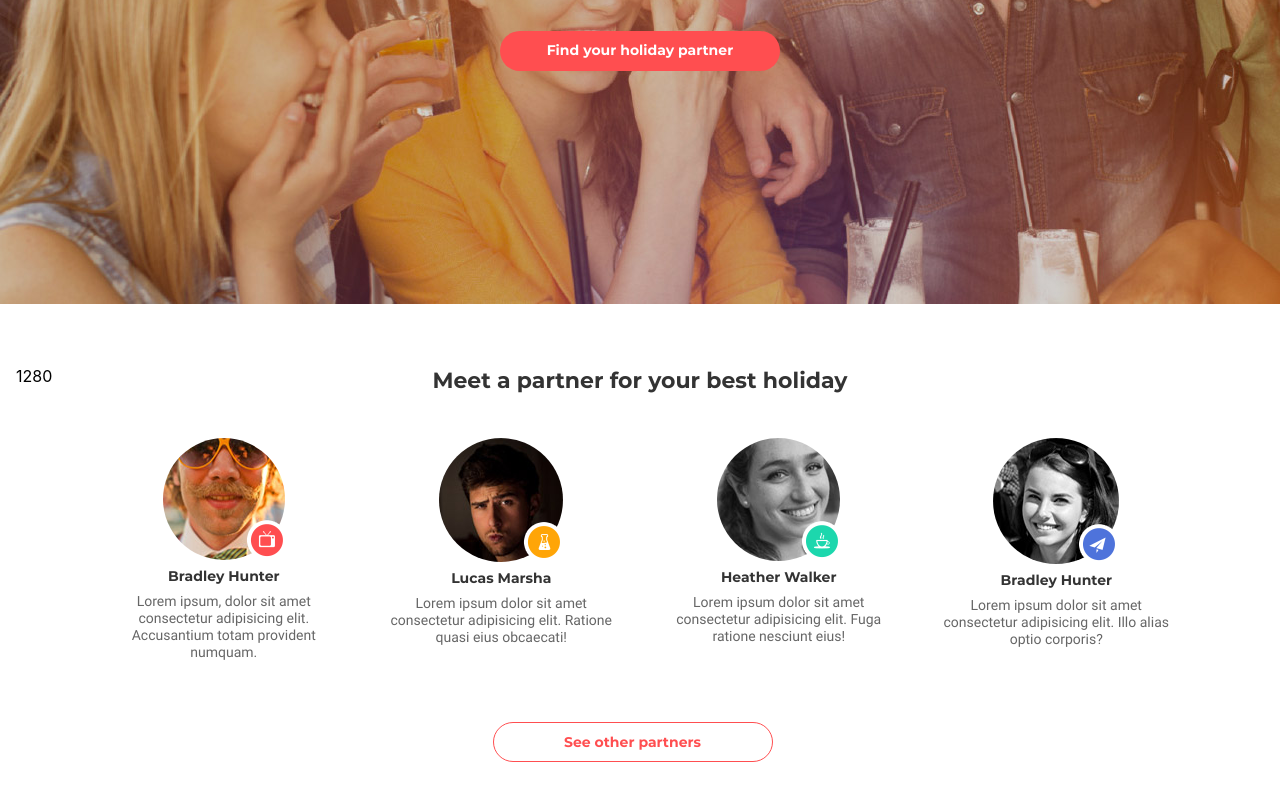
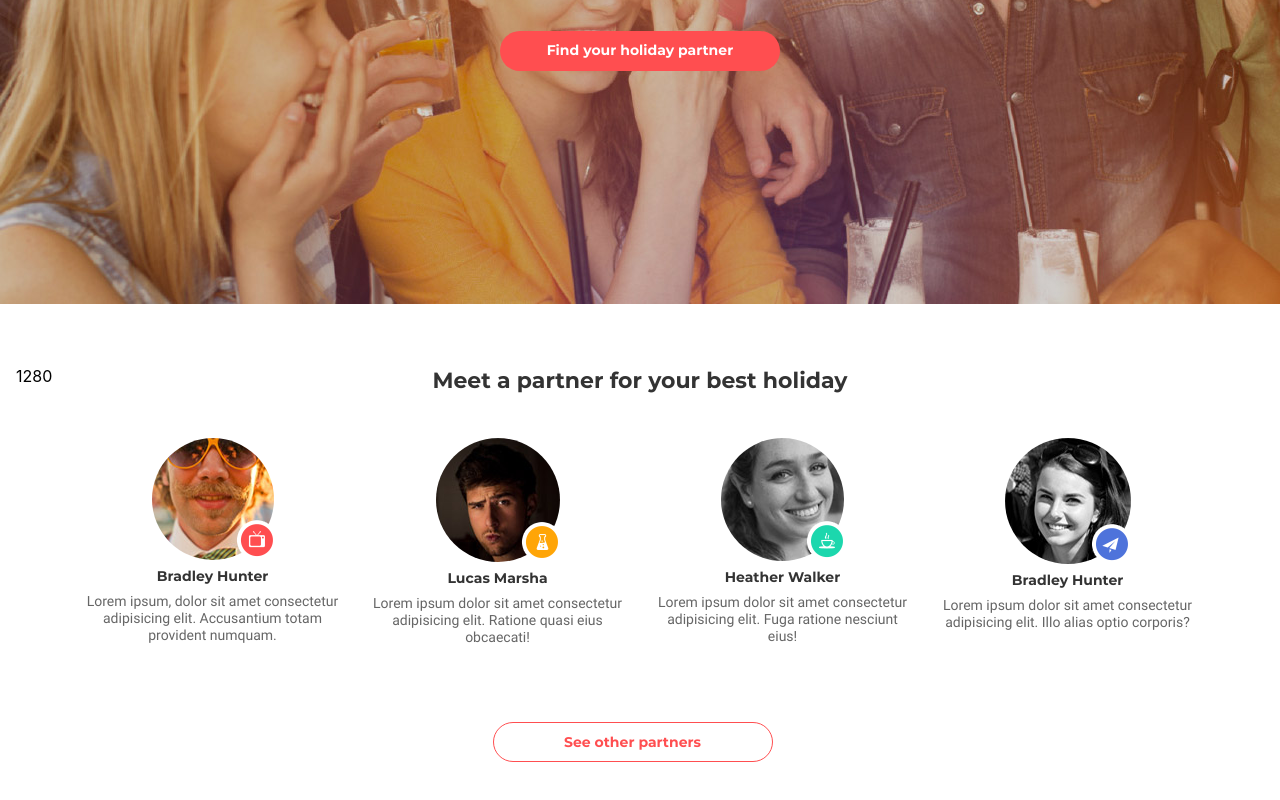
Before and after one commit to Ks0daR/goit-fe-course, a plain HTML site: page html-css/module-09-bootstrap/index.html in a window 1280 px wide. Shown: the part 396-1196 px from the top of the page. Drawn offline with nearby package versions, Linux system fonts and the light colour scheme.

Commit message:
fix hw 09 bs

```diff
--- a/html-css/module-09-bootstrap/index.html
+++ b/html-css/module-09-bootstrap/index.html
@@ -50,7 +50,8 @@
         </div>
       </div>
       <div class="row">
-        <div class="col-12 cards d-md-flex flex-wrap align-items-baseline">
+        <div class="col-12 cards flex-wrap align-items-baseline">
+          <div class="row">
           <div class="card text-center col-md-4 col-lg-3 py-3">
             <a href="#" class="card-link">
               <div class="card-img">
@@ -113,6 +114,7 @@
             </a>
           </div>
         </div>
+        </div>
       </div>
       <div class="row fix">
         <div class="col-12 btn-submint pt-6 mb-6 text-center">
```
